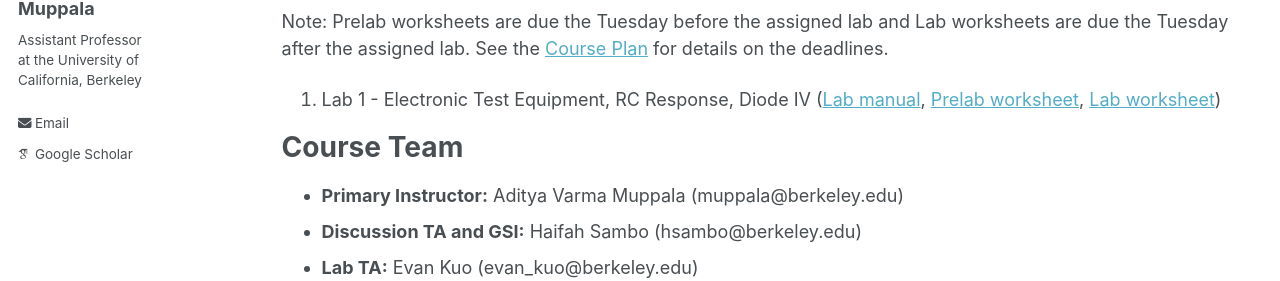
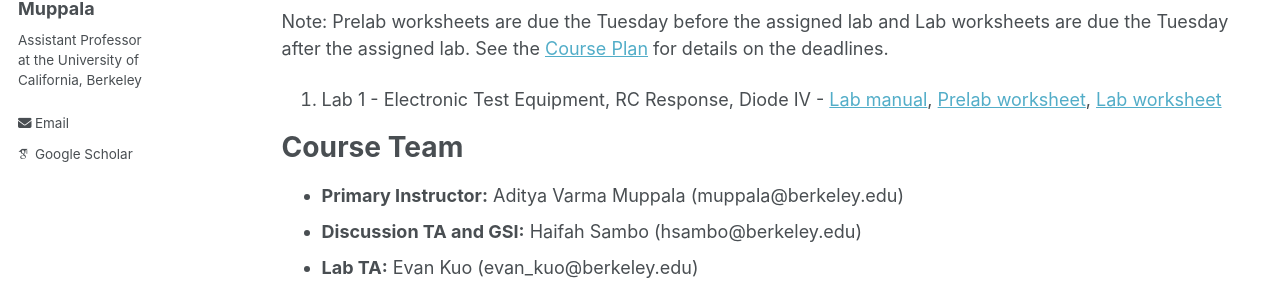
Before and after one commit to AdityaMuppala/adityamuppala.github.io, a Jekyll site: the page built from _pages/teaching105.md, in a window 1280 px wide and 900 px high. Shown: the part 346-627 px from the top of the window. Built offline with Jekyll 4.4.1, drawn with Linux system fonts in a browser that asks for light colours; some web fonts are replaced.

```diff
--- a/_pages/teaching105.md
+++ b/_pages/teaching105.md
@@ -14,7 +14,7 @@ Will be posted to YouTube into the [EE 105 Spring 2026 Playlist](https://www.you
 Note: Prelab worksheets are due the Tuesday before the assigned lab and Lab worksheets are due the Tuesday after the assigned lab.
 See the [Course Plan](https://docs.google.com/spreadsheets/d/1bhgJt2vBqf57tbEGMazgpxgWUwKMMOcNxApGFoNIxrg/edit?usp=sharing) for details on the deadlines.
 
-1. Lab 1 - Electronic Test Equipment, RC Response, Diode IV ([Lab manual](https://adityamuppala.github.io/assets/EE_105/Labs/EE105_Lab1_Manual_Updated), [Prelab worksheet](https://adityamuppala.github.io/assets/EE_105/Labs/EE105_PreLab1_WS), [Lab worksheet](https://adityamuppala.github.io/assets/EE_105/Labs/EE105_Lab1_WS))
+1. Lab 1 - Electronic Test Equipment, RC Response, Diode IV - [Lab manual](https://adityamuppala.github.io/assets/EE_105/Labs/EE105_Lab1_Manual_Updated), [Prelab worksheet](https://adityamuppala.github.io/assets/EE_105/Labs/EE105_PreLab1_WS), [Lab worksheet](https://adityamuppala.github.io/assets/EE_105/Labs/EE105_Lab1_WS)
 
 # Course Team
 - **Primary Instructor:** Aditya Varma Muppala (muppala@berkeley.edu)
```
